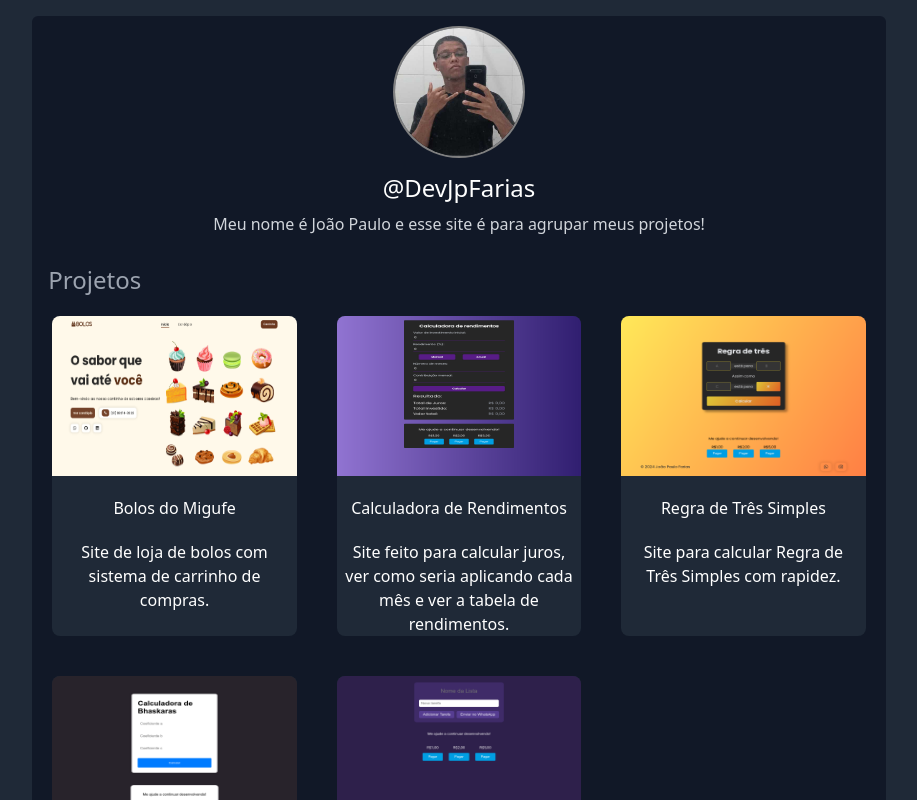
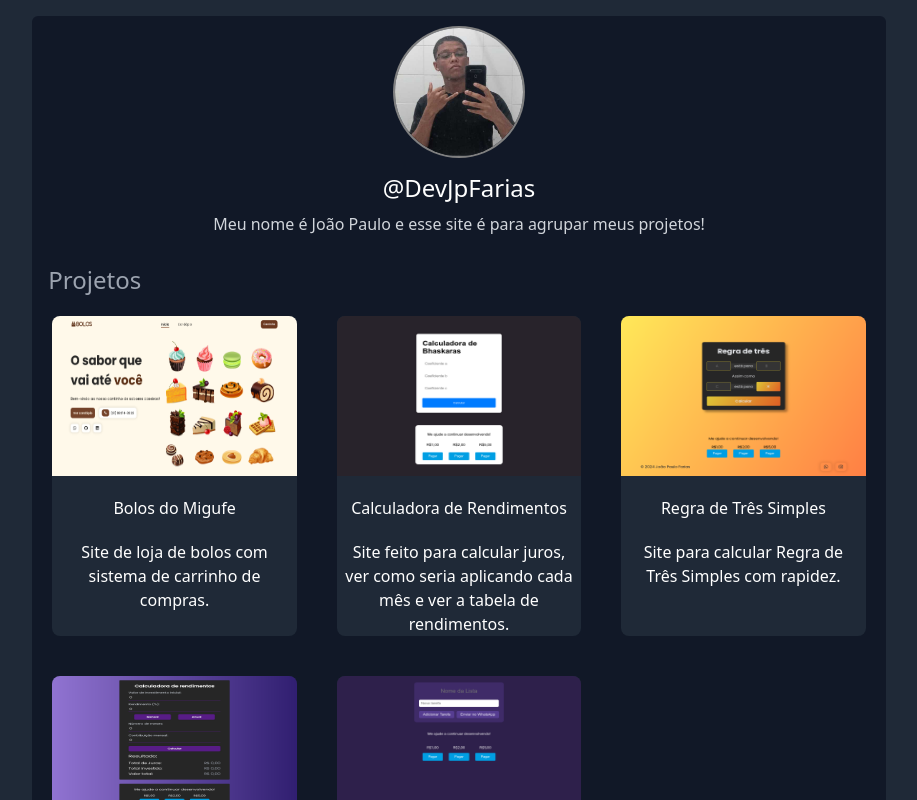
Before and after one commit to DevJpFarias/my-projects-site, a React (Vite) app: page / in a window 1280 px wide. Shown: the top 800 px of the page, without its empty margins (181-1098 px from the left). Built offline with nearby package versions, Linux system fonts and the light colour scheme.

Commit message:
refactor: tentando importar as imagens ao invés de passar a url

```diff
--- a/src/App.tsx
+++ b/src/App.tsx
@@ -1,10 +1,15 @@
 import { Project } from './components/Project/Project'
 import Img from '../public/79186af5-5b30-486c-849f-9141d944e490.jpeg'
+import MigufeCakeImg from '../public/Bolos do Migufe.png'
+import BhaskarasSiteImg from '../public/Calculadora de Bhaskaras.png'
+import RegraDeTresImg from '../public/Regra de Três Simples.png'
+import RendimentosImg from '../public/Calculadora de Rendimentos.png'
+import SiteListagemImg from '../public/Site de Listagem.png'
 
 interface Project {
   title: string
   description: string
-  imageUrl: string
+  image: string
   url: string
 }
 
@@ -13,31 +18,31 @@ export function App() {
     {
       title: 'Bolos do Migufe',
       description: 'Site de loja de bolos com sistema de carrinho de compras.',
-      imageUrl: '../public/Bolos do Migufe.png',
+      image: MigufeCakeImg,
       url: 'https://migufe-cake-store.netlify.app'
     },
     {
       title: 'Calculadora de Rendimentos',
       description: 'Site feito para calcular juros, ver como seria aplicando cada mês e ver a tabela de rendimentos.',
-      imageUrl: '../public/Calculadora de Rendimentos.png',
+      image: BhaskarasSiteImg,
       url: 'https://investmentamount.netlify.app/'
     },
     {
       title: 'Regra de Três Simples',
       description: 'Site para calcular Regra de Três Simples com rapidez.',
-      imageUrl: '../public/Regra de Três Simples.png',
+      image: RegraDeTresImg,
       url: 'https://migufe-regra-de-tres.netlify.app'
     },
     {
       title: 'Calculadora de Bhaskaras',
       description: 'Site para calcular Bhaskaras de forma simples, passando apenas os valores e recebendo as raízes.',
-      imageUrl: '../public/Calculadora de Bhaskaras.png',
+      image: RendimentosImg,
       url: 'https://migufe-bhaskara-calculator.netlify.app'
     },
     {
       title: 'Site de Listagem',
       description: 'Site para criar listas de forma simples e rápida manda-las no Whatsapp.',
-      imageUrl: '../public/Site de Listagem.png',
+      image: SiteListagemImg,
       url: 'https://migufe-lista-tarefas.netlify.app'
     }
   ]
@@ -68,7 +73,7 @@ export function App() {
                     key={project.title}
                     title={project.title}
                     description={project.description}
-                    imageUrl={project.imageUrl}
+                    image={project.image}
                     url={project.url}
                   />
                 )
--- a/src/components/Project/Project.tsx
+++ b/src/components/Project/Project.tsx
@@ -1,18 +1,18 @@
 type Props = {
-  imageUrl: string
+  image: string
   title: string
   description: string
   url: string
 }
 
-export function Project({ title, description, imageUrl, url }: Props) {
+export function Project({ title, description, image, url }: Props) {
   return (
     <a
       href={url}
       target="_blank"
       className="flex flex-col items-center gap-5 m-5 bg-gray-800 rounded-lg h-80 text-white"
     >
-      <img src={imageUrl} alt="" className='h-1/2 w-full rounded-t-lg'/>
+      <img src={image} alt="" className='h-1/2 w-full rounded-t-lg'/>
 
       <div className="flex flex-col gap-5 items-center justify-center">
         <h3>{title}</h3>
```
